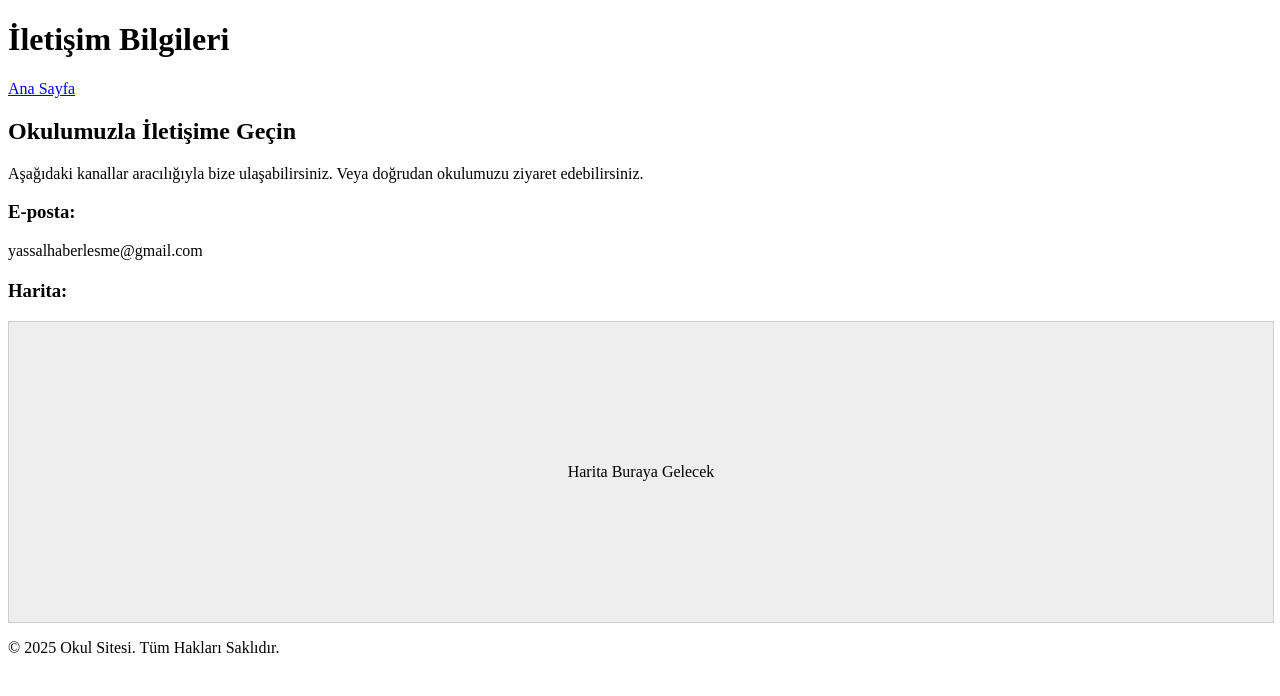
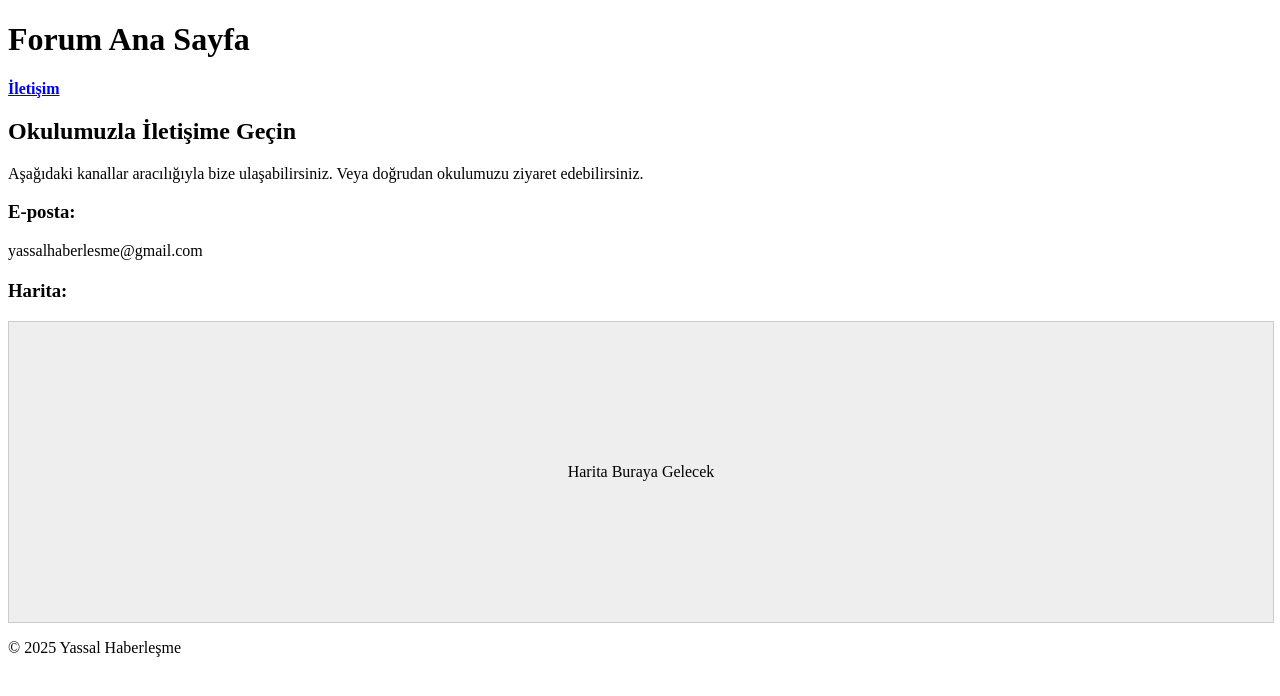
Before and after one commit to Gaymen999/yassal_haberlesme, a website: page public/contact.html in a window 1280 px wide. Drawn offline with Linux system fonts and the light colour scheme; no server answers.

Commit message:
Update contact.html

```diff
--- a/public/contact.html
+++ b/public/contact.html
@@ -7,20 +7,21 @@
     <link rel="stylesheet" href="style.css">
 </head>
 <body>
+
     <header>
-        <h1>İletişim Bilgileri</h1>
+        <h1><a href="index.html" style="text-decoration:none; color:inherit;">Forum Ana Sayfa</a></h1>
         <nav>
-            <a href="index.html">Ana Sayfa</a>
+            <a href="contact.html" style="font-weight: bold;">İletişim</a>
+
+            <div id="auth-links" style="display: flex; gap: 15px;"></div>
         </nav>
     </header>
-
     <main>
         <section class="contact-info">
             <h2>Okulumuzla İletişime Geçin</h2>
             <p>Aşağıdaki kanallar aracılığıyla bize ulaşabilirsiniz. Veya doğrudan okulumuzu ziyaret edebilirsiniz.</p>
 
             <div class="contact-details">
-
                 <h3>E-posta:</h3>
                 <p>yassalhaberlesme@gmail.com</p>
 
@@ -33,9 +34,10 @@
     </main>
 
     <footer>
-        <p>&copy; 2025 Okul Sitesi. Tüm Hakları Saklıdır.</p>
+        <p>&copy; 2025 Yassal Haberleşme</p>
     </footer>
 
     <script src="global.js"></script>
+
 </body>
 </html>
```
